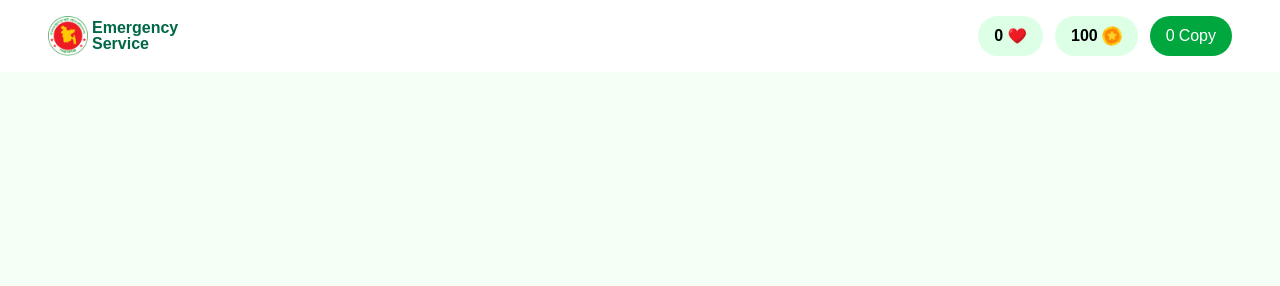
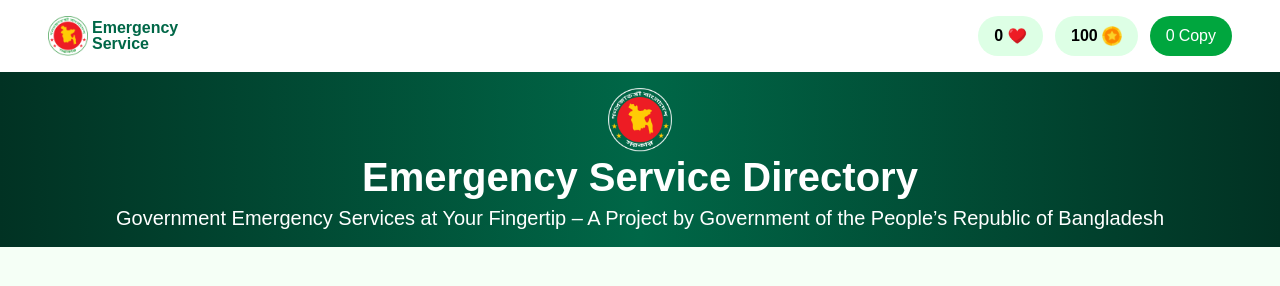
Before and after one commit to md-ju-jewel/Assignment_05, a plain HTML site: page index.html in a window 1280 px wide. Drawn offline with nearby package versions, Linux system fonts and the light colour scheme; a web font is replaced by a local one.

Commit message:
Banner Section Added

```diff
--- a/index.html
+++ b/index.html
@@ -21,7 +21,6 @@
   <body class="bg-[#F5FFF6] leading-tight">
 
     <!-- Navbar Section -->
-
     <nav class="px-4 lg:px-12 py-4 flex justify-between bg-white">
       <div class="flex items-center">
         <img src="./assets/logo.png" class="w-10 h-10" />
@@ -50,6 +49,19 @@
         </div>
       </div>
     </nav>
+    <!-- Banner Section -->
+    <section
+      class="text-center flex flex-col justify-center items-center w-full py-4 px-1 bg-gradient-to-r from-[#013223] via-[#006747] to-[#013223]"
+    >
+      <img src="./assets/logo-dark.png" class="h-16 w-16" />
+      <h1 class="text-[28px] lg:text-[40px] font-bold text-white lead">
+        Emergency Service Directory
+      </h1>
+      <p class="text-[12px] lg:text-[20px] text-white mt-1">
+        Government Emergency Services at Your Fingertip – A Project by
+        Government of the People’s Republic of Bangladesh
+      </p>
+    </section>
   <script src="./script.js"></script>
 </body>
 </html>
```
